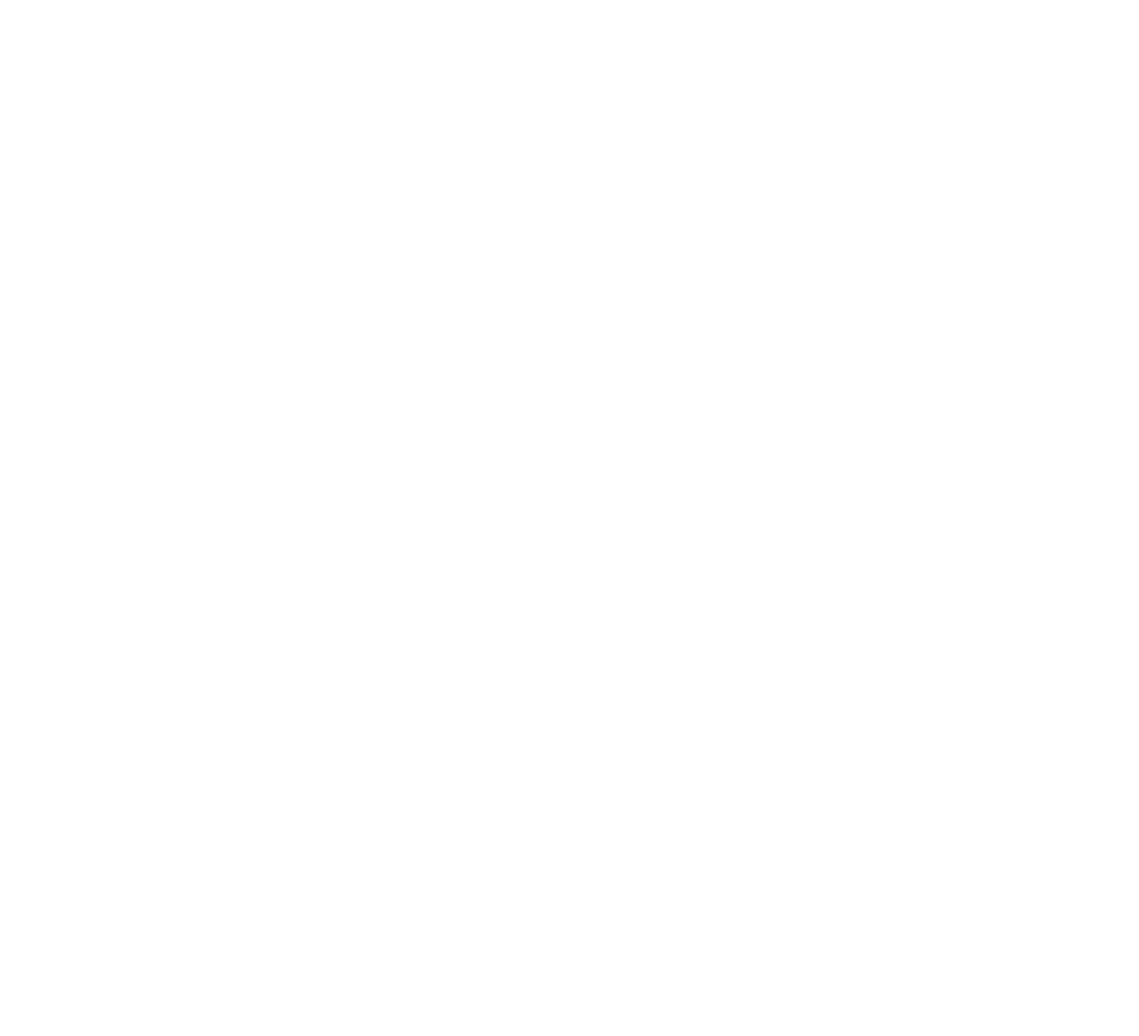
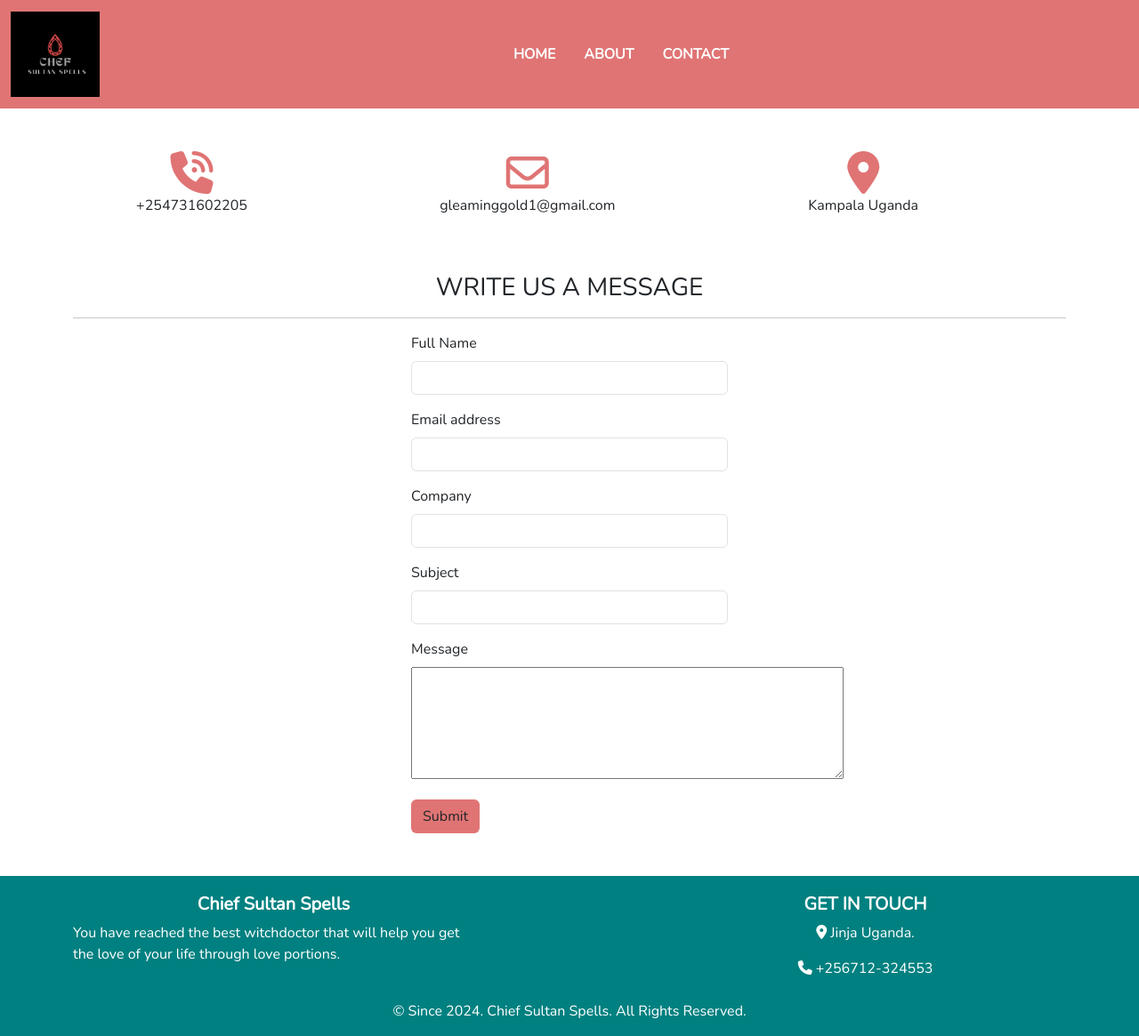
Before and after one commit to VickyMutai/chefsultan, a plain HTML site: page contact.html in a window 1280 px wide. Shown: the whole page at 89% size. Before the commit the page ends 800 px from the top, so only its background shows below. Drawn offline with nearby package versions, Linux system fonts and the light colour scheme.

Commit message:
Contact page is working

```diff
--- a/about.html
+++ b/about.html
@@ -4,7 +4,7 @@
 <head>
     <meta charset="UTF-8">
     <meta name="viewport" content="width=device-width, initial-scale=1.0">
-    <link rel="shortcut icon" href="img/chefsultan.png" type="image/x-icon">i
+    <link rel="shortcut icon" href="img/chefsultan.png" type="image/x-icon">
     <title>Chef Sultan Spells</title>
     <link href="https://cdn.jsdelivr.net/npm/bootstrap@5.3.3/dist/css/bootstrap.min.css" rel="stylesheet" integrity="sha384-QWTKZyjpPEjISv5WaRU9OFeRpok6YctnYmDr5pNlyT2bRjXh0JMhjY6hW+ALEwIH" crossorigin="anonymous">
     <link rel="stylesheet" href="css/style.css">
--- a/contact.html
+++ b/contact.html
@@ -0,0 +1,128 @@
+<!DOCTYPE html>
+<html lang="en">
+
+<head>
+    <meta charset="UTF-8">
+    <meta name="viewport" content="width=device-width, initial-scale=1.0">
+    <link rel="shortcut icon" href="img/chefsultan.png" type="image/x-icon">
+    <title>Chef Sultan Spells - Contact</title>
+    <link href="https://cdn.jsdelivr.net/npm/bootstrap@5.3.3/dist/css/bootstrap.min.css" rel="stylesheet" integrity="sha384-QWTKZyjpPEjISv5WaRU9OFeRpok6YctnYmDr5pNlyT2bRjXh0JMhjY6hW+ALEwIH" crossorigin="anonymous">
+    <link rel="stylesheet" href="https://cdnjs.cloudflare.com/ajax/libs/font-awesome/6.4.2/css/all.min.css"
+    integrity="sha512-z3gLpd7yknf1YoNbCzqRKc4qyor8gaKU1qmn+CShxbuBusANI9QpRohGBreCFkKxLhei6S9CQXFEbbKuqLg0DA=="
+    crossorigin="anonymous" referrerpolicy="no-referrer" />
+    <link rel="stylesheet" href="css/style.css">
+</head>
+
+<body>
+    <!--Navbar-->
+    <nav class="navbar navbar-expand-lg fw-bolder sticky-top" style="background-color: #e07474;">
+        <div class="container-fluid">
+            <a class="navbar-brand" href="index.html">
+                <img src="img/chefsultan.png" alt="Chef Sultan Spells" width="100" height="96">
+            </a>
+            <button class="navbar-toggler" type="button" data-bs-toggle="collapse"
+                data-bs-target="#navbarSupportedContent" aria-controls="navbarSupportedContent" aria-expanded="false"
+                aria-label="Toggle navigation">
+                <span class="navbar-toggler-icon"></span>
+            </button>
+            <div class="collapse navbar-collapse justify-content-center" id="navbarSupportedContent">
+                <ul class="navbar-nav mx-auto mb-2 mb-lg-0">
+                    <li class="nav-item px-2">
+                        <a class="nav-link active fw-bolder" aria-current="page" href="index.html"
+                            style="color: white;">HOME</a>
+                    </li>
+                    <li class="nav-item px-2">
+                        <a class="nav-link active fw-bolder" aria-current="page" href="about.html" style="color: white;">ABOUT
+                            </a>
+                    </li>
+                    <li class="nav-item px-2">
+                        <a class="nav-link active fw-bolder" aria-current="page" href="contact.html"
+                            style="color: white;">CONTACT</a>
+                    </li>
+                </ul>
+            </div>
+        </div>
+    </nav>
+    <div class="container contact-body mb-5">
+        <div class="contact mt-5">
+            <div class="row gx-3">
+                <div class="col-md-3 text-center">
+                    <span><i class="fa-solid fa-phone-volume fa-3x"></i></span>
+                    <p>+254731602205</p>
+                </div>
+                <div class="col-md-1"></div>
+                <div class="col-md-3 text-center"> <!-- Removed ms-3 and me-3 -->
+                    <span><i class="fa-regular fa-envelope fa-3x"></i></span>
+                    <p>gleaminggold1@gmail.com</p>
+                </div>
+                <div class="col-md-1"></div>
+                <div class="col-md-3 text-center">
+                    <span><i class="fa-solid fa-location-dot fa-3x"></i></span>
+                    <p>Kampala Uganda</p>
+                </div>
+            </div>
+            <div class="contact-form mt-5">
+                <h3 class="text-center">WRITE US A MESSAGE</h3>
+                <hr>
+                <div class="row">
+                    <div class="col-md-4"></div>
+                    <div class="col-md-4">
+                        <form action="" method="post">
+                            <div class="mb-3">
+                                <label for="fname" class="form-label">Full Name</label>
+                                <input type="name" class="form-control" name="fname" id="fname">
+                            </div>
+                            <div class="mb-3">
+                                <label for="email" class="form-label">Email address</label>
+                                <input type="email" class="form-control" name="email" id="email">
+                            </div>
+                            <div class="mb-3">
+                                <label for="company" class="form-label">Company</label>
+                                <input type="name" class="form-control" name="company" id="company">
+                            </div>
+                            <div class="mb-3">
+                                <label for="subject" class="form-label">Subject</label>
+                                <input type="name" class="form-control" name="subject" id="subject">
+                            </div>
+                            <div class="mb-3">
+                                <label for="message" class="form-label">Message</label>
+                                <br>
+                                <textarea name="message" id="message" name="message" cols="50" rows="5"></textarea>
+                            </div>
+                            <button type="submit" class="btn" style="background-color: #e07474;">Submit</button>
+                        </form>
+                    </div>
+                    <div class="col-md-4"></div>
+                </div>
+
+            </div>
+        </div>
+    </div>
+
+    <!--Footer-->
+    <footer>
+        <div class="container">
+            <div class="row" style="padding-top: 20px;">
+                <div class="col-md-5">
+                    <h5 class="fw-bolder text-center">Chief Sultan Spells</h5>
+                    <p>You have reached the best witchdoctor that will help you get the love of your life through love portions.</p>
+                    </div>
+                <div class="col-md-2"></div>
+                <div class="col-md-5 text-center">
+                    <h5 class="fw-bolder">GET IN TOUCH</h5>
+                    <p><i class="fa-solid fa-location-dot"></i> Jinja Uganda.</p>
+                    <p><i class="fa-solid fa-phone"></i> <a href="tel:+254731602205">+256712-324553</a></p>
+
+                </div>
+            </div>
+            <div class="row text-center mt-2">
+                <p>&copy; Since 2024. <a href="#">Chief Sultan Spells</a>. All Rights Reserved.</p>
+            </div>
+        </div>
+    </footer>
+    <!-- javascript links -->
+    <script src="https://cdn.jsdelivr.net/npm/bootstrap@5.3.3/dist/js/bootstrap.bundle.min.js" integrity="sha384-YvpcrYf0tY3lHB60NNkmXc5s9fDVZLESaAA55NDzOxhy9GkcIdslK1eN7N6jIeHz" crossorigin="anonymous"></script>
+    <script src="js/main.js"></script>
+</body>
+
+</html>
--- a/css/style.css
+++ b/css/style.css
@@ -1,6 +1,12 @@
 /*color: #e07474*/
 @import url('https://fonts.googleapis.com/css2?family=Nunito:ital@0;1&display=swap');
-
+html, body {
+    top: 0;
+    margin: 0;
+    padding: 0;
+    box-sizing: border-box;
+    font-family: Arial, sans-serif;
+}
 body {
     font-family: "Nunito", sans-serif;
     font-weight: 400;
@@ -38,6 +44,9 @@ h1,h5{
     color: black;
 }
 
+.contact-body i{
+    color: #e07474;
+}
 footer{
     background-color: #008080;
     color: white;
```
Also changed, not shown: index.html (+1 -1 lines).
